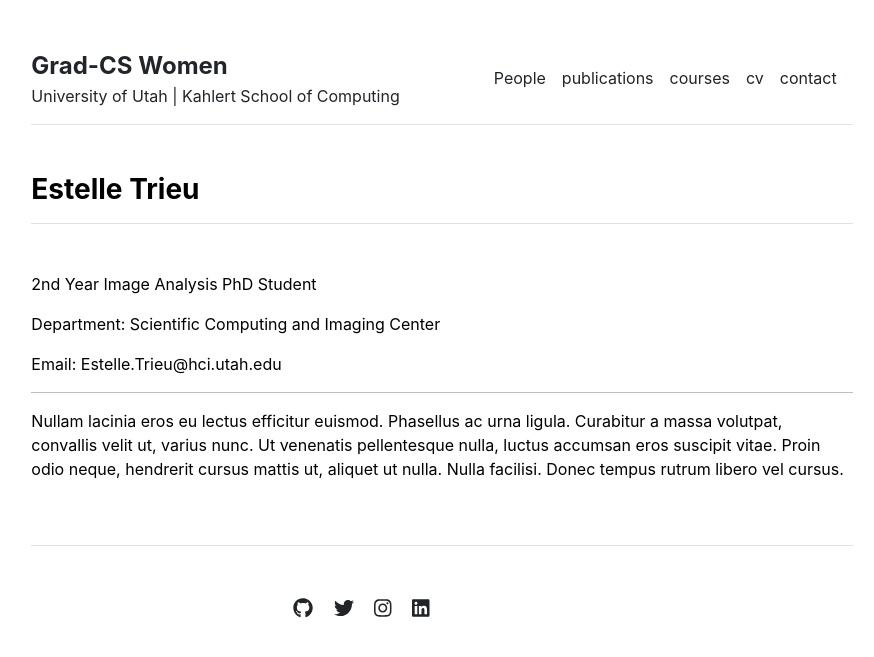
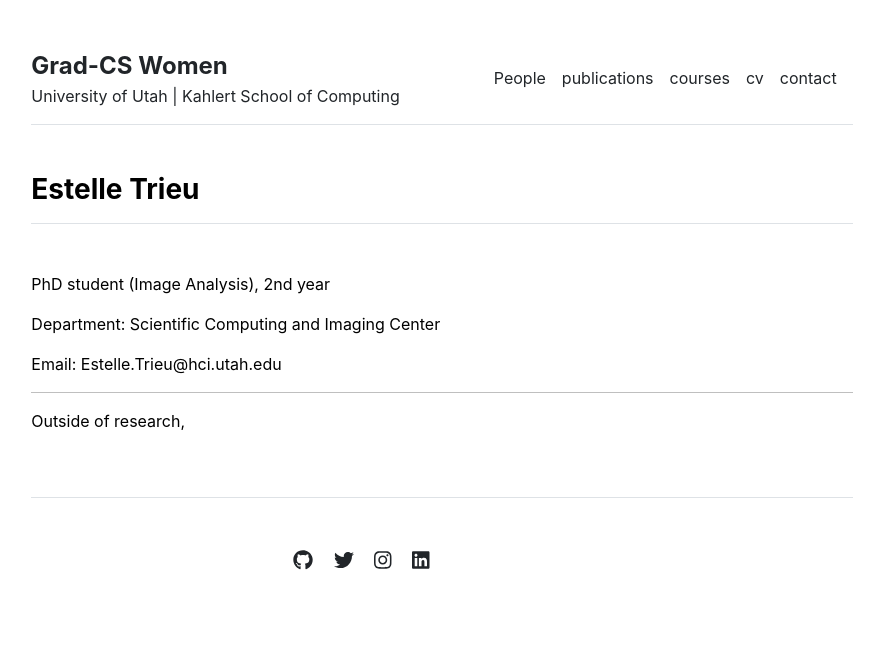
Before and after one commit to gradCSwomen-utah/gradCSwomen-utah.github.io, a Jekyll site: the page built from people/primary-investigator.md, in a window 1280 px wide. Shown: the top 657 px of the page, without its empty margins (198-1072 px from the left). Built offline with Jekyll 4.4.1, drawn with Linux system fonts in a browser that asks for light colours.

Commit message:
Update primary-investigator.md

```diff
--- a/people/primary-investigator.md
+++ b/people/primary-investigator.md
@@ -2,7 +2,7 @@
 layout: page
 title: "Estelle Trieu"
 ---
-2nd Year Image Analysis PhD Student
+PhD student (Image Analysis), 2nd year
 
 Department: Scientific Computing and Imaging Center
 
@@ -10,4 +10,4 @@
 
 ---
 
-Nullam lacinia eros eu lectus efficitur euismod. Phasellus ac urna ligula. Curabitur a massa volutpat, convallis velit ut, varius nunc. Ut venenatis pellentesque nulla, luctus accumsan eros suscipit vitae. Proin odio neque, hendrerit cursus mattis ut, aliquet ut nulla. Nulla facilisi. Donec tempus rutrum libero vel cursus.
+Outside of research,
```
